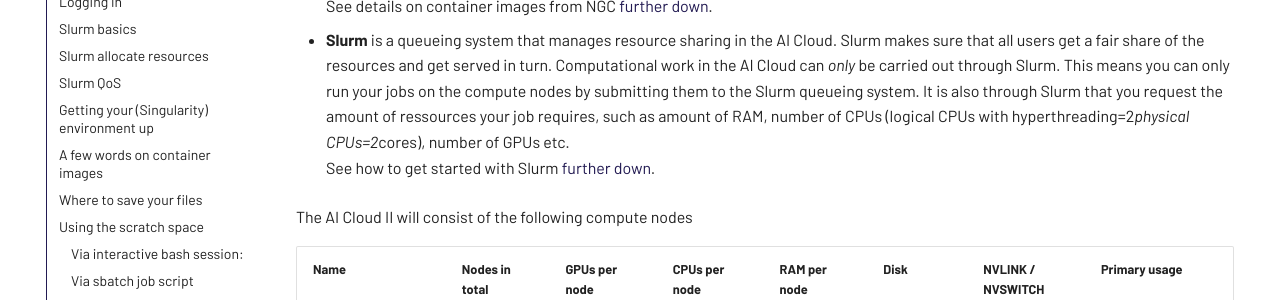
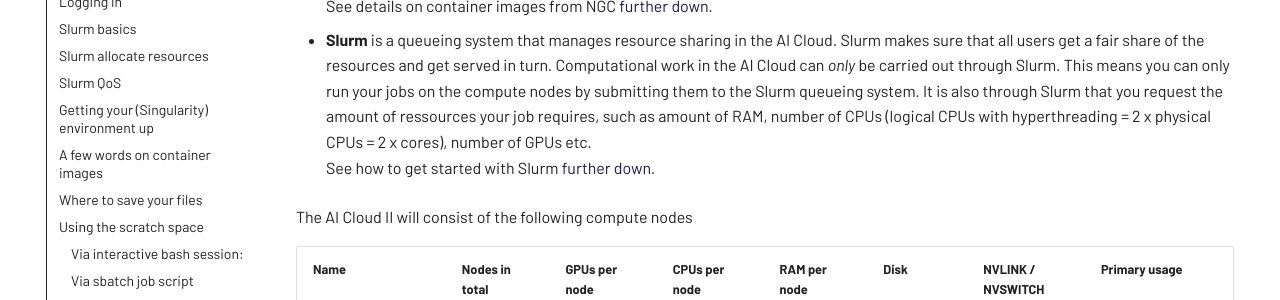
Before and after one commit to aau-claaudia/aicloud-docs, an MkDocs documentation site: the page built from docs/introduction.md, in a window 1280 px wide and 900 px high, scrolled down 693 px. Shown: the part 205-505 px from the top of the window. Built offline with MkDocs 1.6.1 and Material for MkDocs 9.7.7, drawn with Linux system fonts in a browser that asks for light colours.

Commit message:
changed to x from * multiplication

```diff
--- a/docs/introduction.md
+++ b/docs/introduction.md
@@ -18,7 +18,7 @@
 - **Singularity** is a container framework which serves to provide you with the necessary software environment to run your computational workloads. Different researchers may have widely different software stacks or perhaps versions of the same software stack that you need for your work. In order to provide maximum flexibility to you as users and to minimise potential compatibility problems between different software installed on the compute nodes, each user's software environment(s) is defined and provisioned as Singularity containers. You can both download pre-defined container images or configure or modify them yourself according to your needs.
   See details on container images from NGC [further down](#a-few-words-on-container-images).
 
-- **Slurm** is a queueing system that manages resource sharing in the AI Cloud. Slurm makes sure that all users get a fair share of the resources and get served in turn. Computational work in the AI Cloud can *only* be carried out through Slurm. This means you can only run your jobs on the compute nodes by submitting them to the Slurm queueing system. It is also through Slurm that you request the amount of ressources your job requires, such as amount of RAM, number of CPUs (logical CPUs with hyperthreading=2*physical CPUs=2*cores), number of GPUs etc.
+- **Slurm** is a queueing system that manages resource sharing in the AI Cloud. Slurm makes sure that all users get a fair share of the resources and get served in turn. Computational work in the AI Cloud can *only* be carried out through Slurm. This means you can only run your jobs on the compute nodes by submitting them to the Slurm queueing system. It is also through Slurm that you request the amount of ressources your job requires, such as amount of RAM, number of CPUs (logical CPUs with hyperthreading = 2 x physical CPUs = 2 x cores), number of GPUs etc.
   See how to get started with Slurm [further down](#slurm-basics).
 
 <!--**It is intended that all analysis on AI Cloud II are run via  containers which you start and manage by yourselves. It is possible to build singularity images from the NVIDIA's stock docker images [NVIDIA GPU Cloud](https://ngc.nvidia.com/) - check also this [Support Matrix](https://docs.nvidia.com/deeplearning/dgx/support-matrix/index.html "support matrix"). If you need something of your own taste, all software tools and their dependencies are supposed to be installed inside your containers. Furthermore, if you want to use the software stack again and again, it is a good idea to create a singularity image for that.**-->
```
